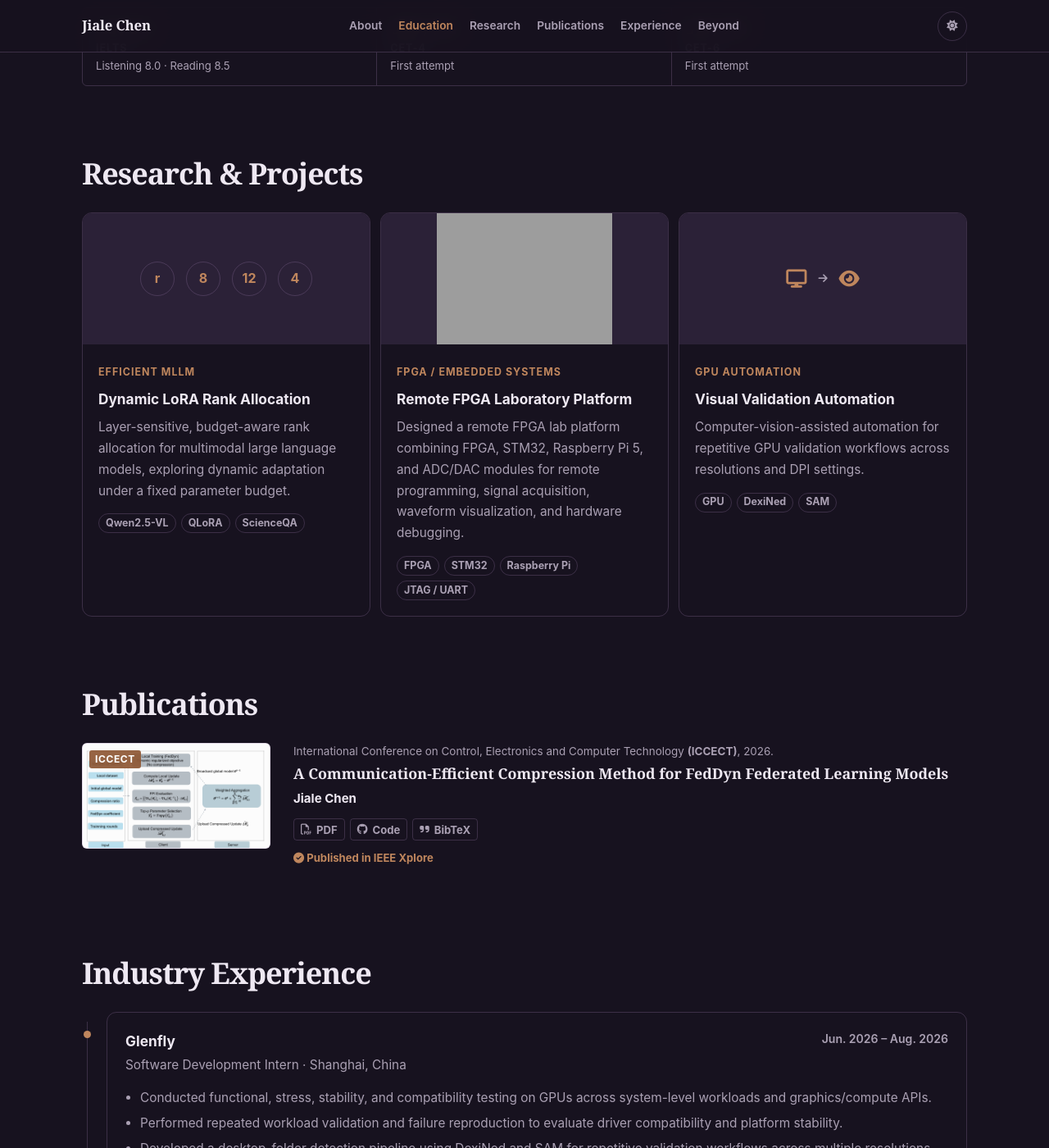
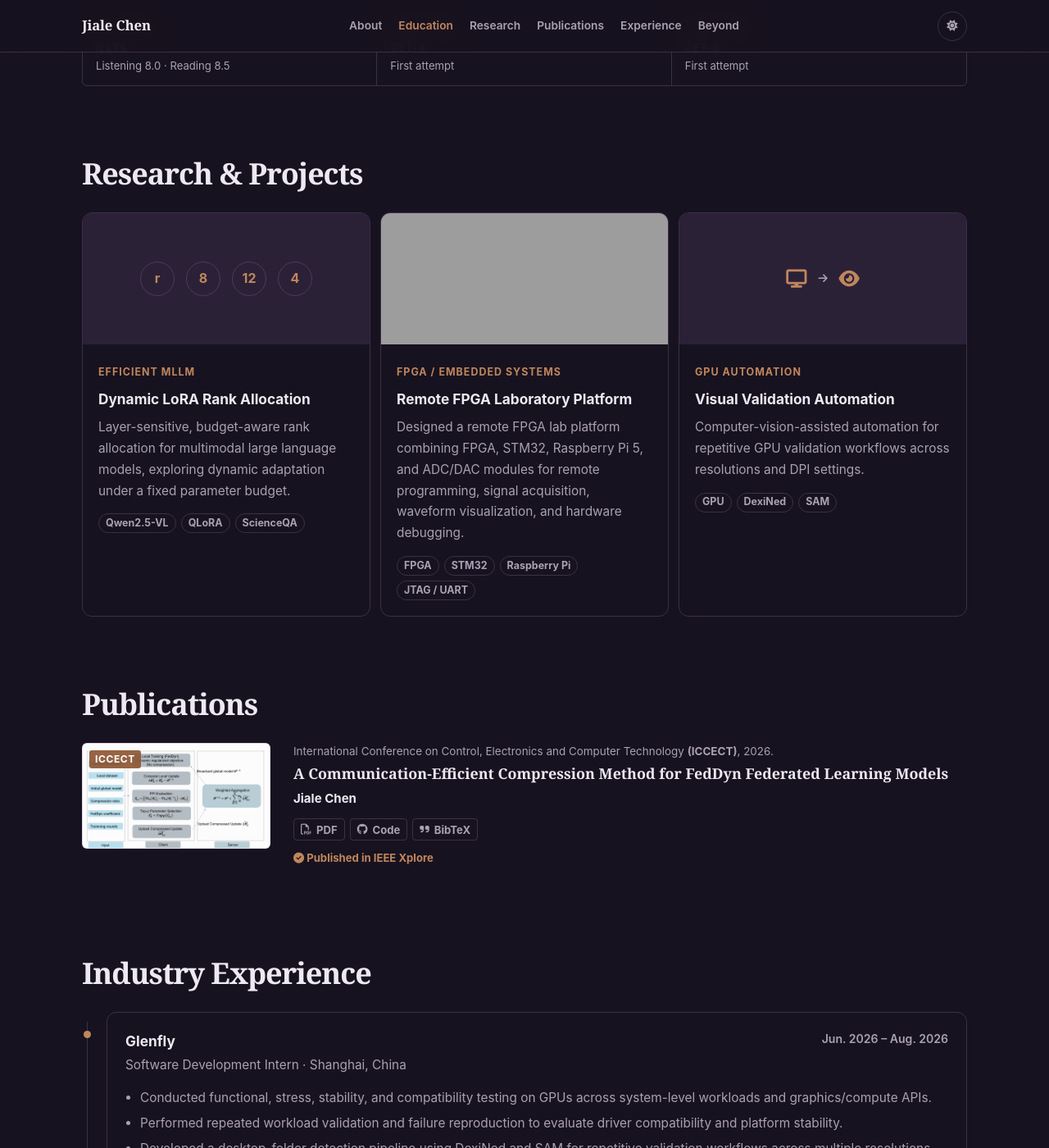
Before and after one commit to Chenjl13/Chenjl13.github.io, a Jekyll site: the page built from index.md, in a window 1280 px wide and 1400 px high, scrolled down 1334 px. Shown: the whole window at 82% size. Built offline with Jekyll 4.4.1, drawn with Linux system fonts in a browser that asks for light colours; nearby versions of some CDN libraries; a style sheet for code colours, icons or effects is not loaded; grey boxes are pictures that could not be loaded.

```diff
--- a/_sass/minimal-light-no-dark-mode.scss
+++ b/_sass/minimal-light-no-dark-mode.scss
@@ -250,7 +250,7 @@
 .project-card { border-radius: var(--radius); overflow: hidden; transition: .18s ease; }
 .project-image-wrap, .project-art { height: 160px; background: var(--surface-soft); overflow: hidden; }
 .project-image-wrap img { width: 100%; height: 100%; object-fit: cover; filter: saturate(.8) contrast(.96); }
-.project-image-wrap img.fpga-project-image { object-fit: contain; }
+.project-image-wrap img.fpga-project-image { object-fit: cover; }
 .project-art { display: flex; align-items: center; justify-content: center; gap: 14px; }
 .project-art-lora { background: var(--surface-soft); }
 .project-art-lora span {
--- a/_sass/minimal-light.scss
+++ b/_sass/minimal-light.scss
@@ -250,7 +250,7 @@
 .project-card { border-radius: var(--radius); overflow: hidden; transition: .18s ease; }
 .project-image-wrap, .project-art { height: 160px; background: var(--surface-soft); overflow: hidden; }
 .project-image-wrap img { width: 100%; height: 100%; object-fit: cover; filter: saturate(.8) contrast(.96); }
-.project-image-wrap img.fpga-project-image { object-fit: contain; }
+.project-image-wrap img.fpga-project-image { object-fit: cover; }
 .project-art { display: flex; align-items: center; justify-content: center; gap: 14px; }
 .project-art-lora { background: var(--surface-soft); }
 .project-art-lora span {
```
